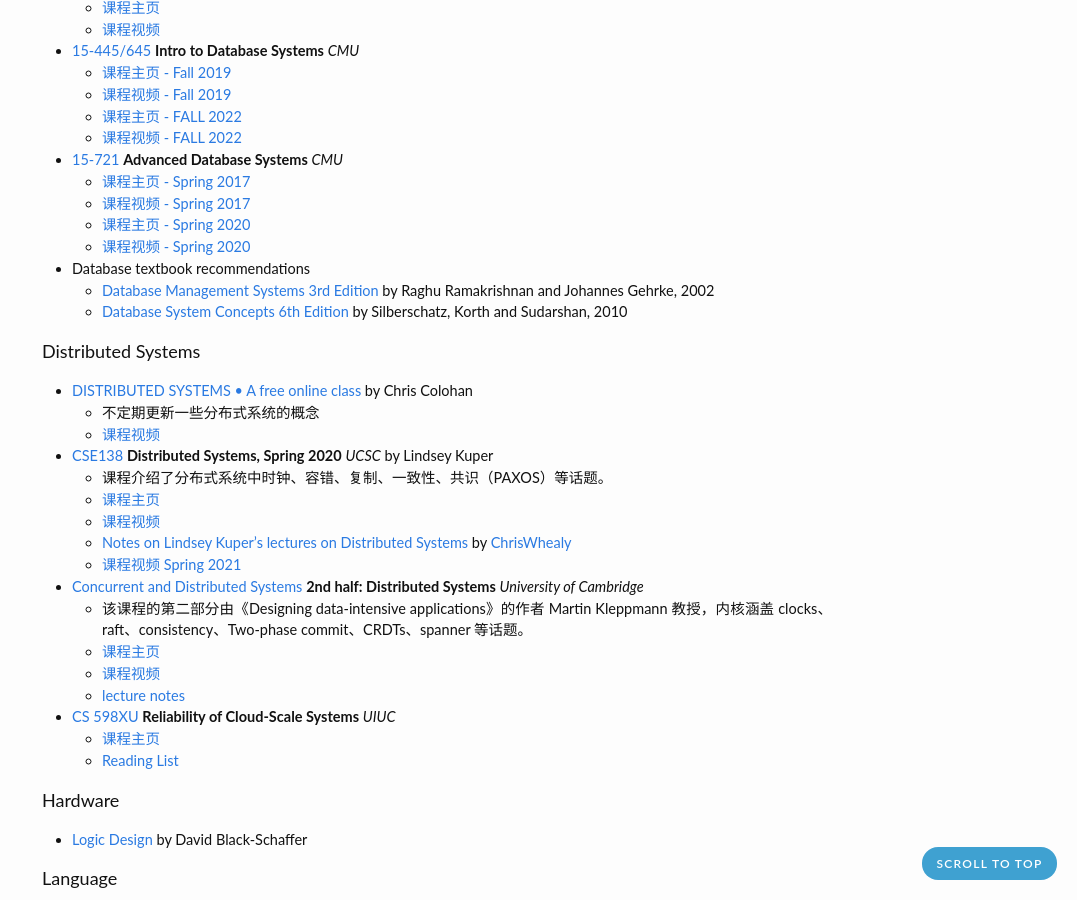
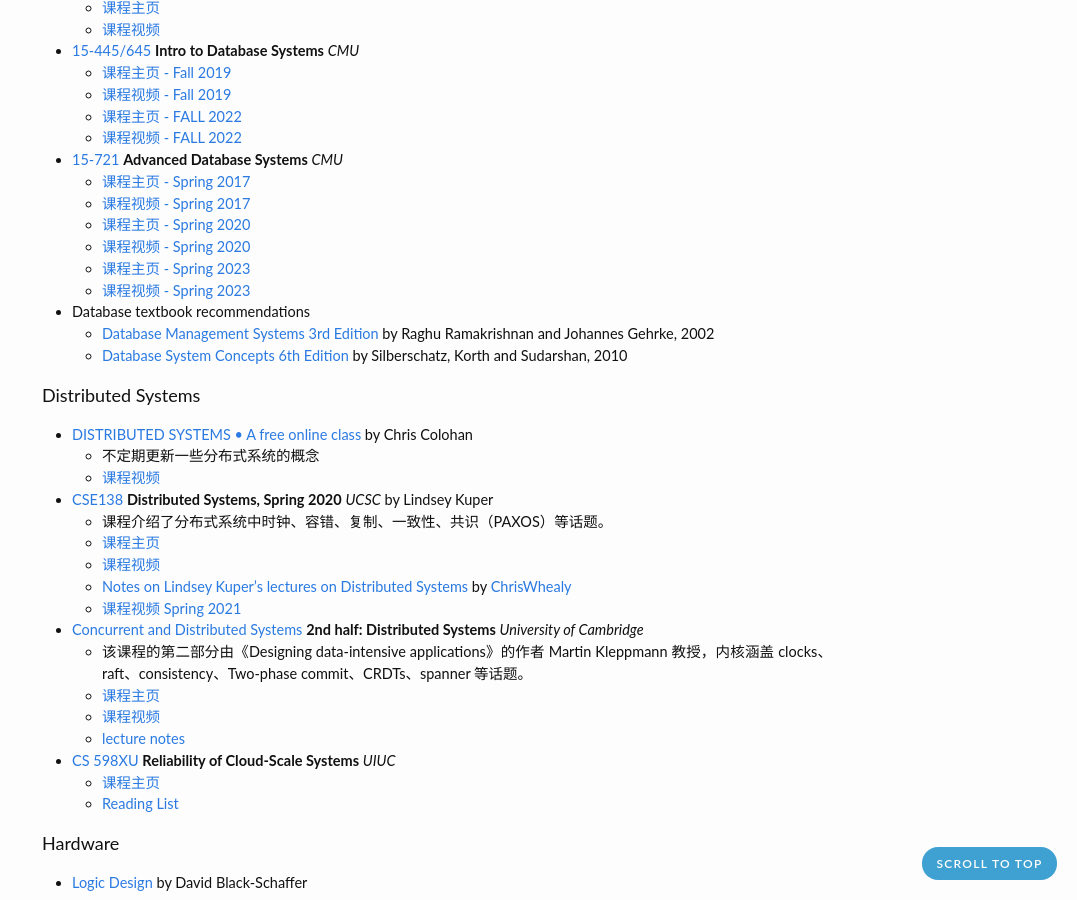
Before and after one commit to zhjwpku/zhjwpku.github.io, a Jekyll site: the page built from _posts/2018-09-16-awesome-cs-courses.md, in a window 1280 px wide and 900 px high, scrolled down 1622 px. Shown: the whole window, without its empty margins (203-1280 px from the left). Built offline with Jekyll 4.4.1, drawn with Linux system fonts in a browser that asks for light colours; comment, search, counter and statistics services are not loaded.

Commit message:
CMU 15-721 Spring 2023
Signed-off-by: Zhao Junwang <zhjwpku@gmail.com>

```diff
--- a/_posts/2018-09-16-awesome-cs-courses.md
+++ b/_posts/2018-09-16-awesome-cs-courses.md
@@ -87,6 +87,8 @@
   - [课程视频 - Spring 2017](https://www.youtube.com/playlist?list=PLSE8ODhjZXjYgTIlqf4Dy9KQpQ7kn1Tl0)
   - [课程主页 - Spring 2020](https://15721.courses.cs.cmu.edu/spring2020/schedule.html)
   - [课程视频 - Spring 2020](https://www.youtube.com/playlist?list=PLSE8ODhjZXjasmrEd2_Yi1deeE360zv5O)
+  - [课程主页 - Spring 2023](https://15721.courses.cs.cmu.edu/spring2023/schedule.html)
+  - [课程视频 - Spring 2023](https://www.youtube.com/playlist?list=PLSE8ODhjZXjYzlLMbX3cR0sxWnRM7CLFn)
 - Database textbook recommendations
   - [Database Management Systems 3rd Edition](https://www.amazon.com/Database-Management-Systems-Raghu-Ramakrishnan/dp/0072465638) by Raghu Ramakrishnan and Johannes Gehrke, 2002
   - [Database System Concepts 6th Edition](https://www.amazon.com/dp/0073523321) by Silberschatz, Korth and Sudarshan, 2010
```
